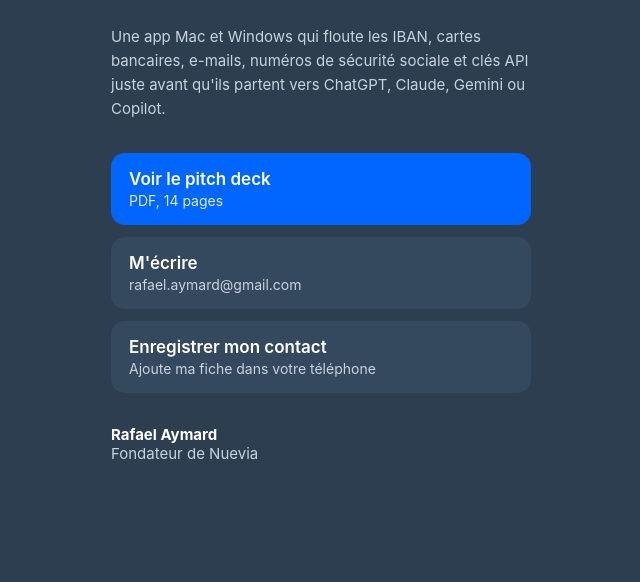
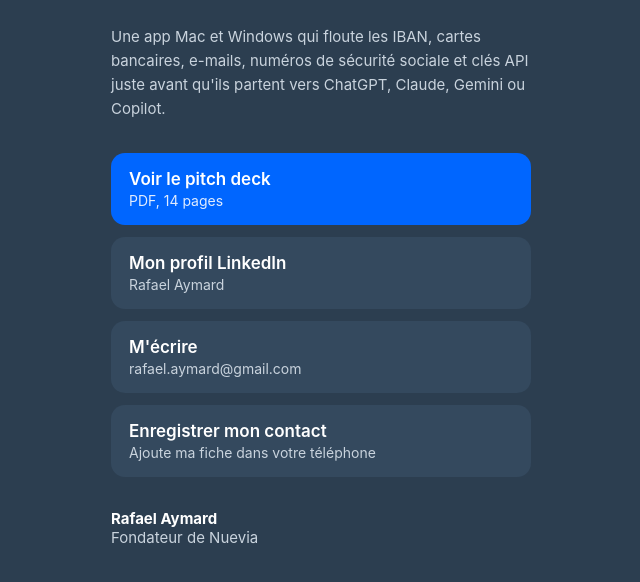
Before and after one commit to rafwey/rafwey.github.io, a plain HTML site: page index.html in a window 1280 px wide. Shown: the part 118-700 px from the top of the page, without its empty margins (319-959 px from the left). Drawn offline with Linux system fonts and the light colour scheme.

Commit message:
Ajoute le lien LinkedIn
Co-Authored-By: Claude Opus 5.5 <noreply@anthropic.com>

```diff
--- a/index.html
+++ b/index.html
@@ -64,7 +64,10 @@
       Voir le pitch deck
       <small>PDF, 14 pages</small>
     </a>
-    <!-- LINKEDIN -->
+    <a class="bouton" href="https://www.linkedin.com/in/rafael-aymard-165368231/">
+      Mon profil LinkedIn
+      <small>Rafael Aymard</small>
+    </a>
     <a class="bouton" href="mailto:rafael.aymard@gmail.com?subject=Nuevia%20Control">
       M'écrire
       <small>rafael.aymard@gmail.com</small>
```
Also changed, not shown: 1 other file.
